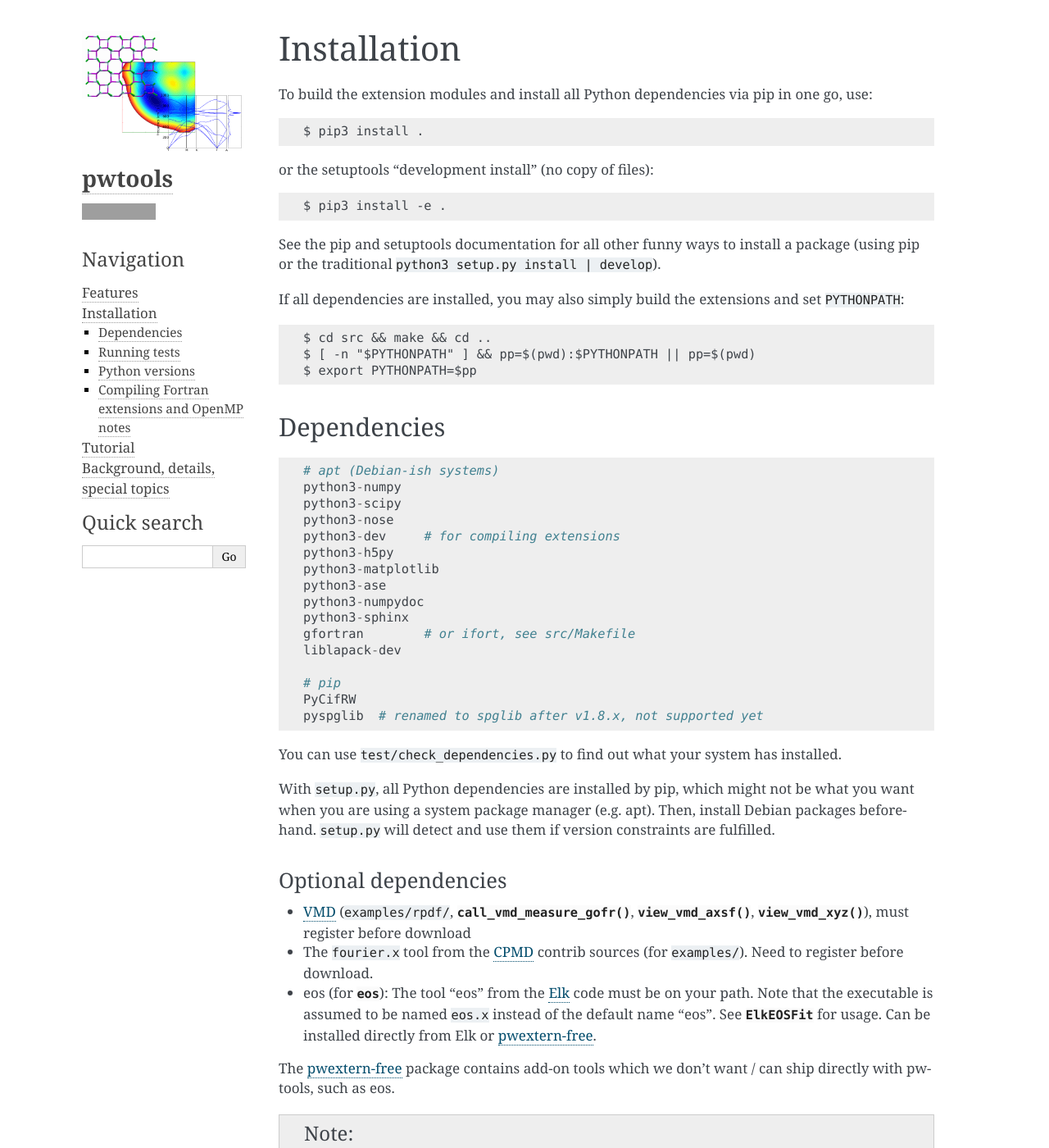
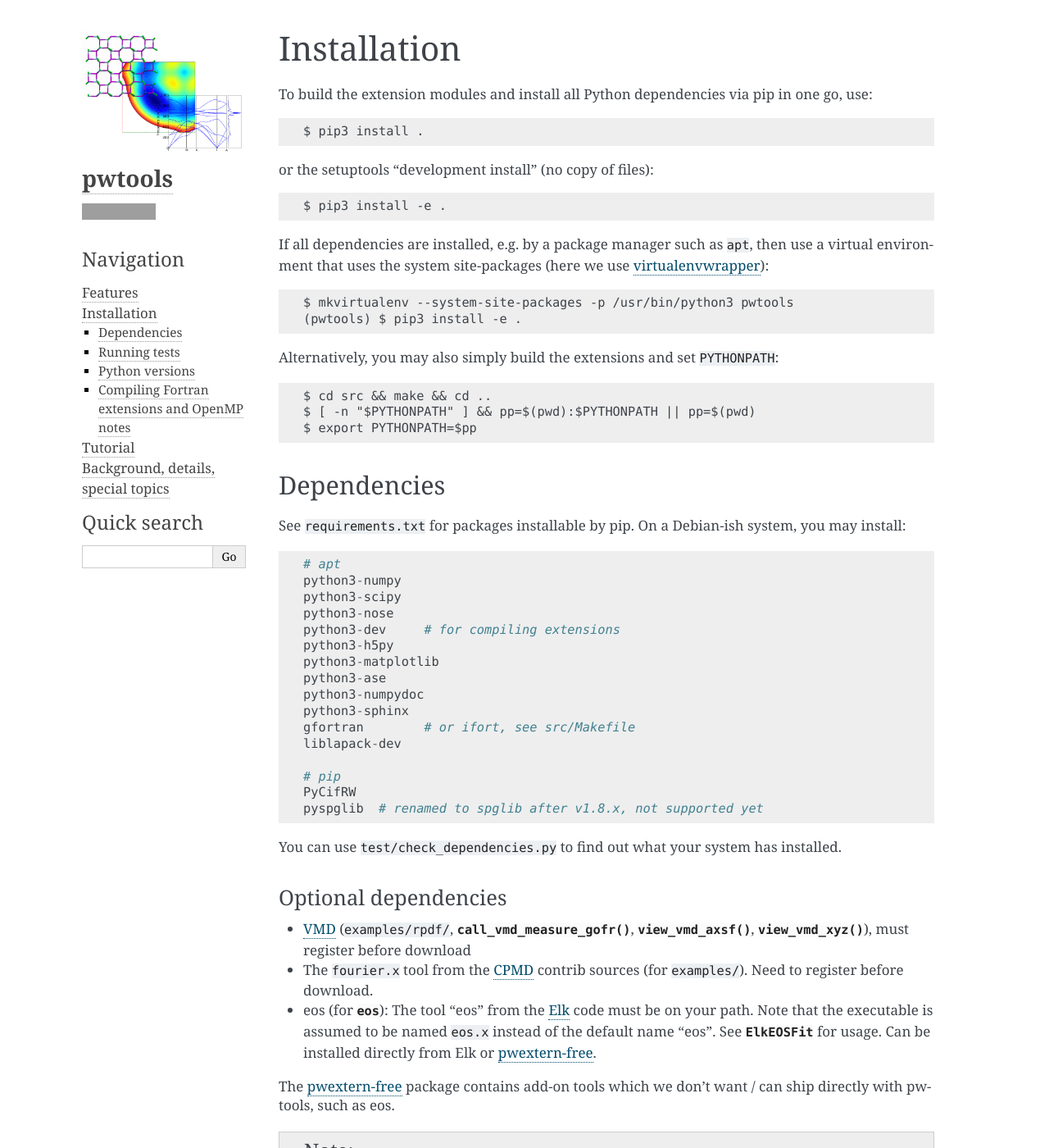
Before and after one commit to elcorto/pwtools, a Sphinx documentation site: the page built from doc/source/written/install.rst, in a window 1280 px wide and 1400 px high. Shown: the whole window at 82% size. Built offline with Sphinx 7.4.7, drawn with Linux system fonts in a browser that asks for light colours; pages that are not in the unit, such as notebooks, are missing from menus; some of the changed text lies outside the part shown; grey boxes are pictures that could not be loaded.

Commit message:
DOC: install: mention virtual env

```diff
--- a/doc/source/written/install.rst
+++ b/doc/source/written/install.rst
@@ -10,11 +10,14 @@ or the setuptools "development install" (no copy of files)::
 
     $ pip3 install -e .
 
-See the pip and setuptools documentation for all other funny ways to install a
-package (using pip or the traditional ``python3 setup.py install | develop``).
+If all dependencies are installed, e.g. by a package manager such as ``apt``,
+then use a virtual environment that uses the system site-packages (here we use
+virtualenvwrapper_)::
 
-If all dependencies are installed, you may also simply build the extensions and
-set ``PYTHONPATH``::
+    $ mkvirtualenv --system-site-packages -p /usr/bin/python3 pwtools
+    (pwtools) $ pip3 install -e .
+
+Alternatively, you may also simply build the extensions and set ``PYTHONPATH``::
 
     $ cd src && make && cd ..
     $ [ -n "$PYTHONPATH" ] && pp=$(pwd):$PYTHONPATH || pp=$(pwd)
@@ -22,32 +25,28 @@ set ``PYTHONPATH``::
 
 Dependencies
 ------------
-::
+See ``requirements.txt`` for packages installable by pip. On a Debian-ish system,
+you may install::
 
-	# apt (Debian-ish systems)
-	python3-numpy
-	python3-scipy
-	python3-nose
-	python3-dev     # for compiling extensions
-	python3-h5py
-	python3-matplotlib
-	python3-ase
-	python3-numpydoc
-	python3-sphinx
-	gfortran        # or ifort, see src/Makefile
-	liblapack-dev
+    # apt
+    python3-numpy
+    python3-scipy
+    python3-nose
+    python3-dev     # for compiling extensions
+    python3-h5py
+    python3-matplotlib
+    python3-ase
+    python3-numpydoc
+    python3-sphinx
+    gfortran        # or ifort, see src/Makefile
+    liblapack-dev
 
-	# pip
-	PyCifRW
-	pyspglib  # renamed to spglib after v1.8.x, not supported yet
+    # pip
+    PyCifRW
+    pyspglib  # renamed to spglib after v1.8.x, not supported yet
 
 You can use ``test/check_dependencies.py`` to find out what your system has
 installed.
-
-With ``setup.py``, all Python dependencies are installed by pip, which might
-not be what you want when you are using a system package manager (e.g. apt).
-Then, install Debian packages beforehand. ``setup.py`` will detect and use them
-if version constraints are fulfilled.
 
 Optional dependencies
 ^^^^^^^^^^^^^^^^^^^^^
@@ -140,30 +139,30 @@ and such. But usually ``F2PY=f2py`` is fine.
 OpenMP
 ^^^^^^
 We managed to speed up the calculations by sprinkling some OpenMP
-pragmas in ``*.f90``. This works pretty good. If you wanna try, use
-``make ifort-omp`` or ``make gfortran-omp``.
+pragmas in ``*.f90``. Use ``make ifort-omp`` or ``make gfortran-omp`` in that
+case.
 
 If all went well, ``_flib.so`` should be linked to ``libgomp`` (or ``libiomp``
 for ``ifort``). Check with:
 
 .. code-block:: shell
 
-	$ ldd _flib.so
+    $ ldd _flib.so
 
 Setting the number of threads:
 
 .. code-block:: shell
 
-	$ export OMP_NUM_THREADS=2
-	$ python -c "import numpy as np; from pwtools.pydos import fvacf; \
-	             fvacf(np.random.rand(5000,1000,3))"
+    $ export OMP_NUM_THREADS=2
+    $ python -c "import numpy as np; from pwtools.pydos import fvacf; \
+                 fvacf(np.random.rand(5000,1000,3))"
 
 If this env var is NOT set, then OpenMP uses all available cores (e.g. 4 on a
 quad-core box).
 
 IMPORTANT:
-	Note that we may have found a f2py bug (see test/test_f2py_flib_openmp.py)
-	re. OMP_NUM_THREADS. We have a workaround for that in pydos.fvacf().
+    Note that we may have found a f2py bug (see test/test_f2py_flib_openmp.py)
+    re. OMP_NUM_THREADS. We have a workaround for that in pydos.fvacf().
 
 There is also an optional arg 'nthreads' to _flib.vacf(). If this is
 supplied, then it will override OMP_NUM_THREADS. Currently, this is the
--- a/doc/source/written/refs.rst
+++ b/doc/source/written/refs.rst
@@ -20,3 +20,4 @@
 .. _avogadro: http://avogadro.cc
 .. _xcrysden: http://www.xcrysden.org/
 .. _matplotlib: http://matplotlib.org/
+.. _virtualenvwrapper: https://virtualenvwrapper.readthedocs.io
```
